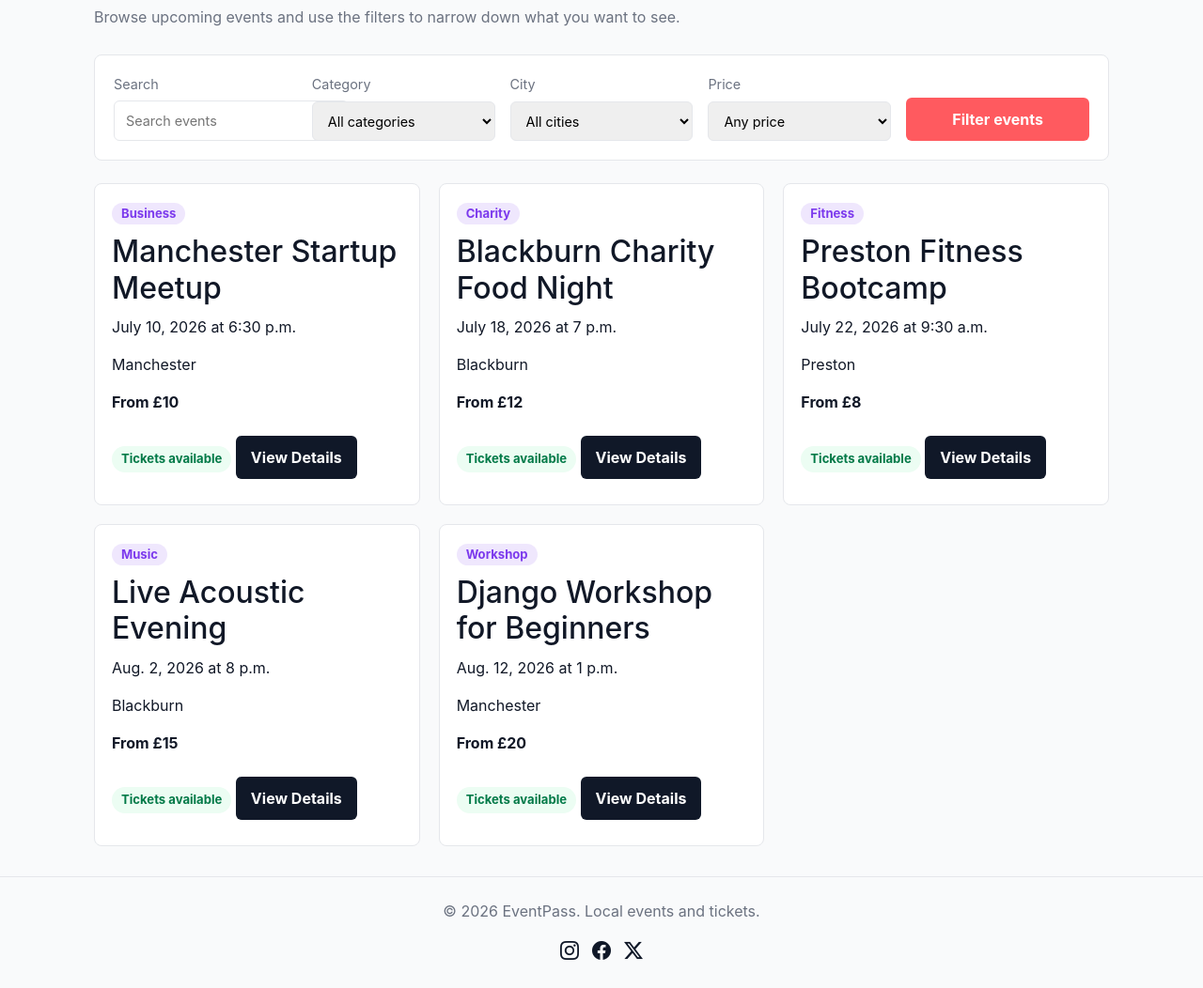
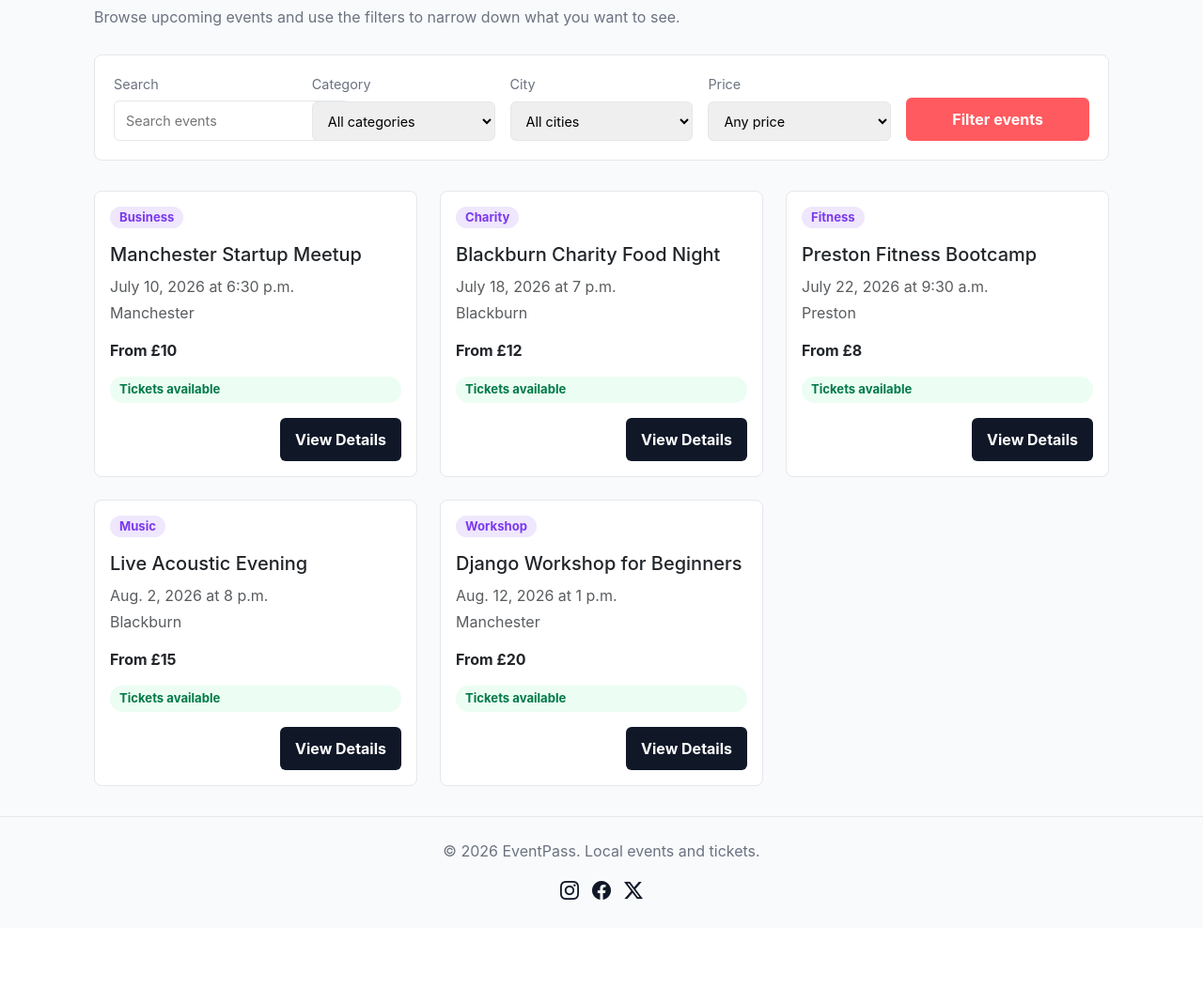
Before and after one commit to bankaiogx/eventpass, a Django app: page /events/ in a window 1280 px wide. Shown: the part 203-1255 px from the top of the page at 94% size. After the commit the page ends 1161 px from the top, so only its background shows below. Run offline with Django 5.2, Linux system fonts and the light colour scheme; data comes from the database, SQL or seed files in the repository.

Commit message:
Use Bootstrap cards on event list

```diff
--- a/templates/events/event_list.html
+++ b/templates/events/event_list.html
@@ -53,17 +53,18 @@
 </section>
 
 {% if events %}
-    <section class="event-grid">
+    <section class="row g-4 mt-2">
         {% for event in events %}
-            <article class="event-card">
+            <div class="col-md-6 col-lg-4">
+                <article class="card event-card h-100">
                     {% if event.image %}
-                    <img src="{{ event.image.url }}" alt="{{ event.title }}">
+                        <img class="card-img-top" src="{{ event.image.url }}" alt="{{ event.title }}">
                     {% endif %}
-                <div class="event-card-content">
-                    <span class="badge">{{ event.category.name }}</span>
-                    <h2>{{ event.title }}</h2>
-                    <p>{{ event.start_date }} at {{ event.start_time }}</p>
-                    <p>{{ event.venue.city }}</p>
+                    <div class="card-body d-flex flex-column">
+                        <span class="badge align-self-start">{{ event.category.name }}</span>
+                        <h2 class="card-title h5 mt-3">{{ event.title }}</h2>
+                        <p class="card-text text-muted mb-1">{{ event.start_date }} at {{ event.start_time }}</p>
+                        <p class="card-text text-muted">{{ event.venue.city }}</p>
 
                         {% if event.starting_price is not None %}
                             <p class="price">From £{{ event.starting_price }}</p>
@@ -72,9 +73,10 @@
                             <p class="status sold-out">Sold out</p>
                         {% endif %}
 
-                    <a class="button secondary" href="{% url 'event_detail' event.id %}">View Details</a>
+                        <a class="button secondary mt-auto" href="{% url 'event_detail' event.id %}">View Details</a>
                     </div>
                 </article>
+            </div>
         {% endfor %}
     </section>
 {% else %}
```
Lines whose indentation alone changed are shown as unchanged.
